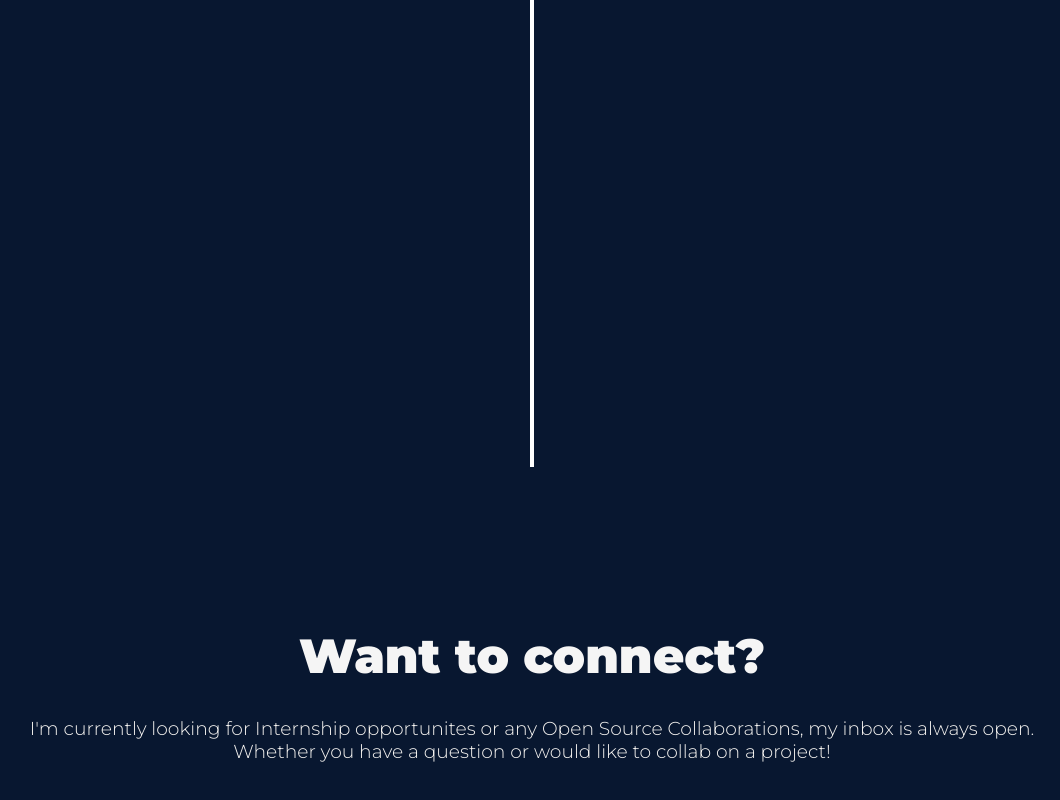
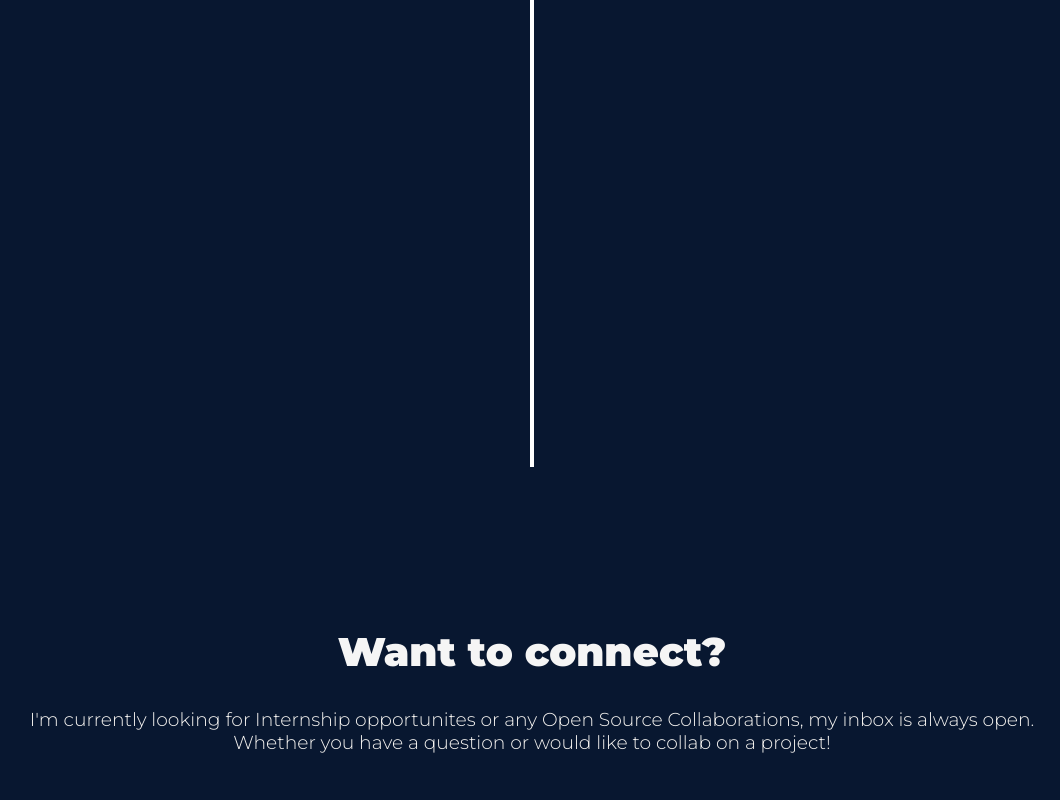
Before and after one commit to RaveenaBhasin/Portfolio, a React (Create React App) app: page / in a window 1280 px wide. Shown: the part 6513-7313 px from the top of the page, without its empty margins (108-1168 px from the left). Built offline with nearby package versions, Linux system fonts and the light colour scheme.

Commit message:
Update ContactSection.js

```diff
--- a/src/components/ContactSection.js
+++ b/src/components/ContactSection.js
@@ -20,6 +20,7 @@ const H2 = styled.h2 `
     margin-top: 10rem;
     margin-bottom: 2rem;
     font-weight: 900;
+    font-size: 2.5rem;
     color: whitesmoke;
 
 @media (max-width: 768px){
```
